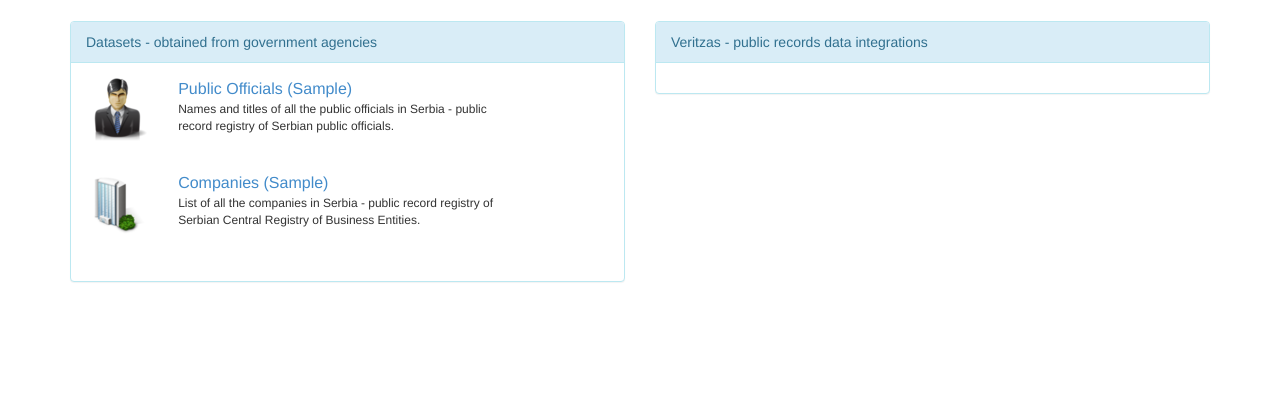
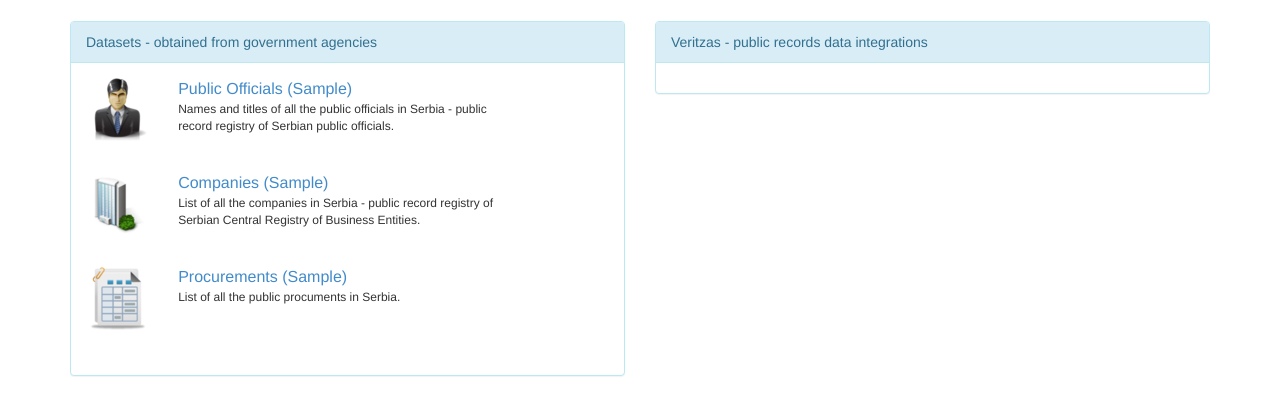
Before and after one commit to padejski/veritzaproto, a Django app: template serbia/templates/serbia_datasets.html in a window 1280 px wide. Shown: the part 52-467 px from the top of the page. Run offline with Django 3.2, Linux system fonts and the light colour scheme; the template is opened without the code that fills it: most values are stand-ins (such as "Sample title", 1, 10 or a date in 2020); parts of the project's set-up code (start-up, migrations or seed data) failed here and were passed over; some libraries are stand-ins or nearby versions.

Commit message:
added procurement data to datasets'

```diff
--- a/serbia/templates/serbia_datasets.html
+++ b/serbia/templates/serbia_datasets.html
@@ -44,6 +44,22 @@
             </div>
 
 
+            <div class="row">
+                <a href="{% url 'serbia:procurements' %}">
+                    <div class="col-md-2">
+                        <img src="{{ MEDIA_URL }}images/public-procurement-small.png"></img>
+                    </div>
+                    <div class="col-md-8">
+                        <div style="font-size: 12pt">Procurements ({{ procurements_no }})</div></a>
+                        <div>{% include 'core/subscription_form_include.html' with dataset_name='Company' %}</div>
+                        <div style="font-size: 9pt">
+                            List of all the public procuments in Serbia.
+                        </div>
+                    </div>
+
+            </div>
+
+
 
 
 
```
